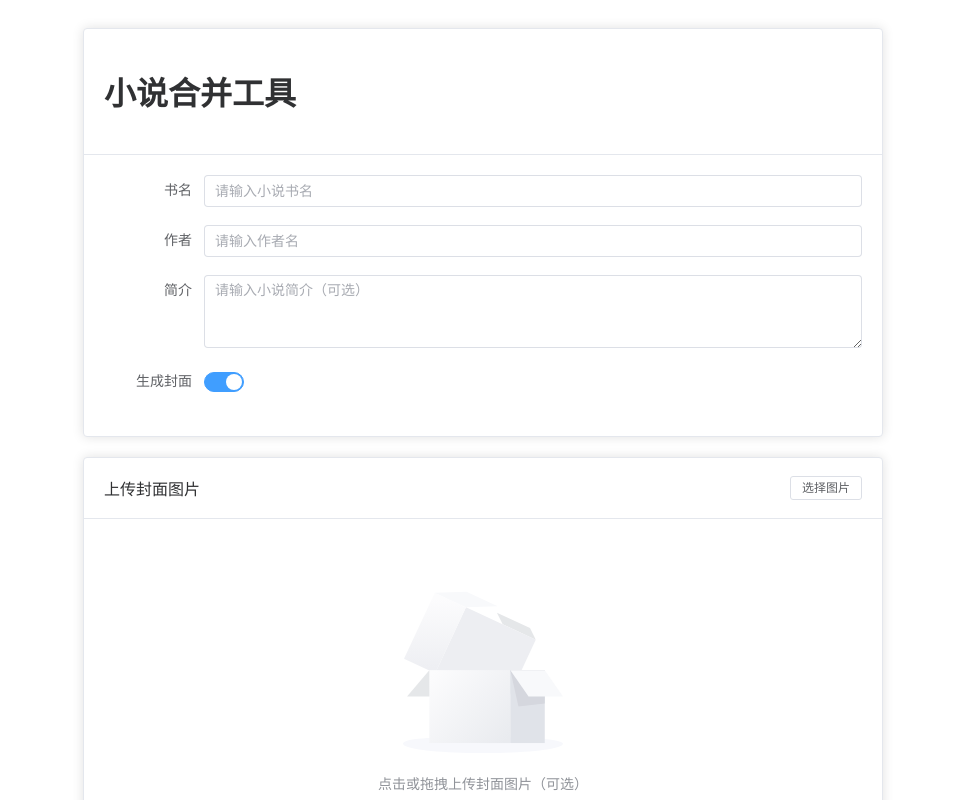
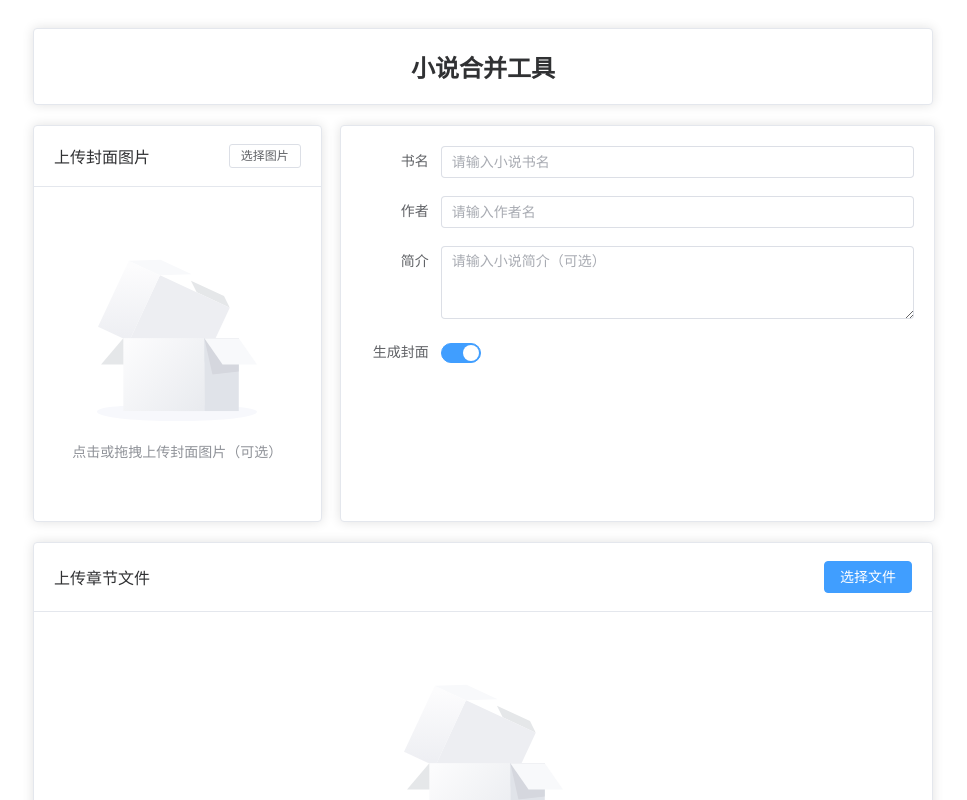
Before and after one commit to syaofox/novel-merger, a Vue app in the folder frontend/: page / in a window 1280 px wide. Shown: the top 800 px of the page, without its empty margins (157-1124 px from the left). Built offline with nearby package versions, Linux system fonts and the light colour scheme.

Commit message:
调整页面布局

```diff
--- a/frontend/src/App.vue
+++ b/frontend/src/App.vue
@@ -1,28 +1,13 @@
 <template>
   <div class="container">
-    <el-card class="header-card">
-      <template #header>
+    <el-card class="title-card">
       <h1>小说合并工具</h1>
-      </template>
-
-      <el-form :model="form" label-width="100px">
-        <el-form-item label="书名">
-          <el-input v-model="form.bookTitle" placeholder="请输入小说书名" />
-        </el-form-item>
-        <el-form-item label="作者">
-          <el-input v-model="form.author" placeholder="请输入作者名" />
-        </el-form-item>
-        <el-form-item label="简介">
-          <el-input v-model="form.description" type="textarea" :rows="3" placeholder="请输入小说简介（可选）" />
-        </el-form-item>
-        <el-form-item label="生成封面">
-          <el-switch v-model="form.generateCover" />
-        </el-form-item>
-      </el-form>
     </el-card>
 
+    <el-row :gutter="20" class="settings-row">
+      <el-col :span="form.generateCover ? 8 : 0">
         <el-card class="cover-card" :class="{ 'is-dragging': isCoverDragging }"
-      v-if="form.generateCover"
+          v-show="form.generateCover"
           @dragenter="handleCoverDragEnter"
           @dragover="handleCoverDragOver"
           @dragleave="handleCoverDragLeave"
@@ -50,6 +35,27 @@
           </div>
           <el-empty v-else description="点击或拖拽上传封面图片（可选）" />
         </el-card>
+      </el-col>
+
+      <el-col :span="form.generateCover ? 16 : 24">
+        <el-card class="header-card">
+          <el-form :model="form" label-width="80px">
+            <el-form-item label="书名">
+              <el-input v-model="form.bookTitle" placeholder="请输入小说书名" />
+            </el-form-item>
+            <el-form-item label="作者">
+              <el-input v-model="form.author" placeholder="请输入作者名" />
+            </el-form-item>
+            <el-form-item label="简介">
+              <el-input v-model="form.description" type="textarea" :rows="3" placeholder="请输入小说简介（可选）" />
+            </el-form-item>
+            <el-form-item label="生成封面">
+              <el-switch v-model="form.generateCover" />
+            </el-form-item>
+          </el-form>
+        </el-card>
+      </el-col>
+    </el-row>
 
     <el-card class="upload-card" :class="{ 'is-dragging': isDragging }"
       @dragenter="handleDragEnter"
@@ -333,13 +339,38 @@ const handleMerge = async () => {
 
 <style scoped>
 .container {
-  max-width: 800px;
+  max-width: 900px;
   margin: 0 auto;
   padding: 20px;
 }
 
+.title-card {
+  margin-bottom: 20px;
+  text-align: center;
+}
+
+.title-card h1 {
+  margin: 0;
+  font-size: 24px;
+}
+
+.settings-row {
+  margin-bottom: 20px;
+}
+
+.settings-row .el-col {
+  display: flex;
+  flex-direction: column;
+}
+
 .header-card {
-  margin-bottom: 20px;
+  height: 100%;
+  width: 100%;
+}
+
+.cover-card {
+  height: 100%;
+  width: 100%;
 }
 
 .upload-card {
@@ -351,10 +382,6 @@ const handleMerge = async () => {
   background-color: #ecf5ff;
 }
 
-.cover-card {
-  margin-bottom: 20px;
-}
-
 .cover-card.is-dragging {
   border: 2px dashed #409eff;
   background-color: #ecf5ff;
@@ -364,13 +391,15 @@ const handleMerge = async () => {
   display: flex;
   flex-direction: column;
   align-items: center;
+  justify-content: center;
   gap: 10px;
   position: relative;
+  flex: 1;
 }
 
 .cover-preview img {
-  max-width: 200px;
-  max-height: 280px;
+  max-width: 160px;
+  max-height: 220px;
   object-fit: contain;
   border-radius: 4px;
   box-shadow: 0 2px 8px rgba(0, 0, 0, 0.1);
@@ -379,7 +408,7 @@ const handleMerge = async () => {
 .cover-preview .el-button {
   position: absolute;
   top: -10px;
-  right: calc(50% - 110px);
+  right: calc(50% - 90px);
 }
 
 .card-header {
```
Lines whose indentation alone changed are shown as unchanged.
